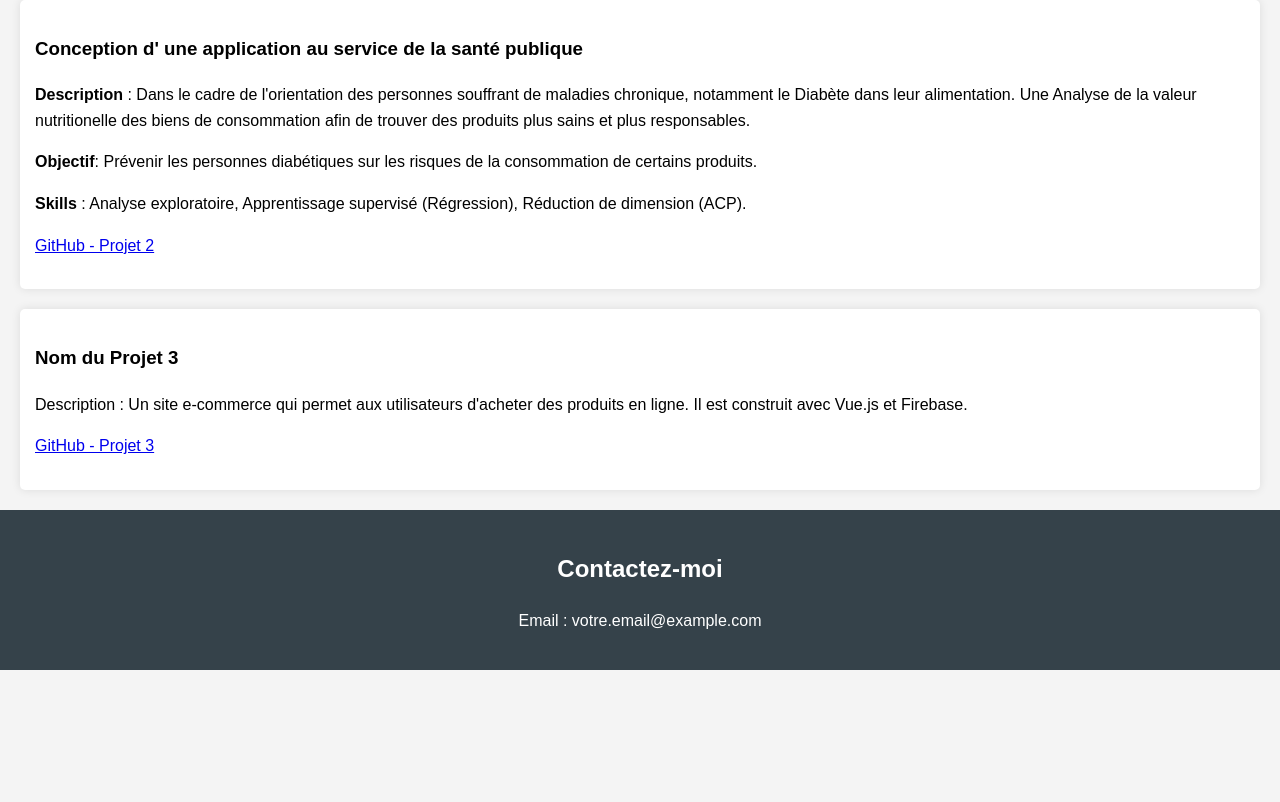
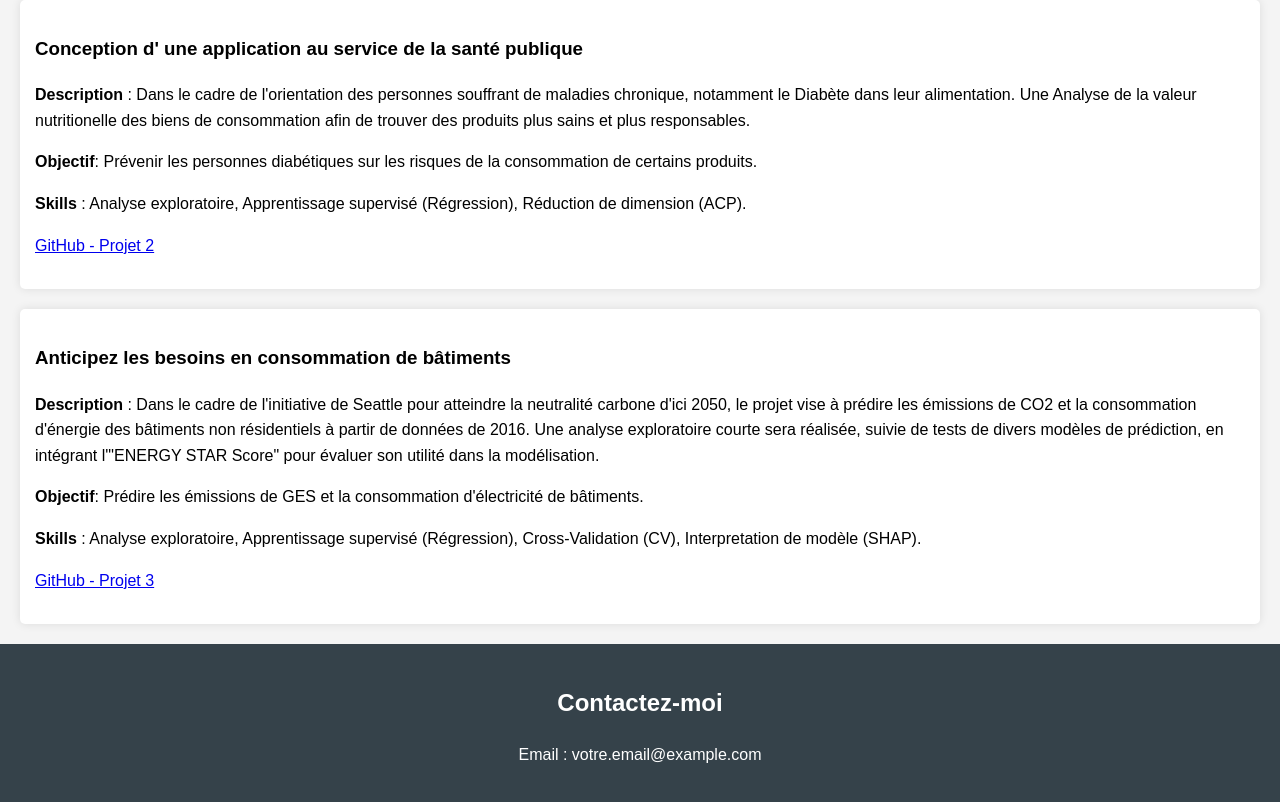
Before and after one commit to Medcos/Medcos.github.io, a plain HTML site: page index.html in a window 1280 px wide. Shown: the part 589-1391 px from the top of the page. Before the commit the page ends 1259 px from the top, so only its background shows below. Drawn offline with Linux system fonts and the light colour scheme.

Commit message:
Update index.html

```diff
--- a/index.html
+++ b/index.html
@@ -23,7 +23,7 @@
 
         <div class="projet">
             <h3>Analysez des données de systèmes éducatifs</h3>
-            <p class="justified"><strong>Description</strong> : Dans le cadre de l'expansion internationale de une EdTech qui propose des contenus de formation en ligne,
+            <p><strong>Description</strong> : Dans le cadre de l'expansion internationale de une EdTech qui propose des contenus de formation en ligne,
                 une analyse exploratoire des données sur l'éducation de la Banque mondiale est nécessaire. Cette analyse vise à
                 identifier les pays à fort potentiel de clients, évaluer l'évolution de ce potentiel et prioriser les pays d'opération.</p>
             <p><strong>Objectif</strong>: Déterminer la qualité et la pertinence des données pour éclairer les décisions stratégiques d'expansion.</p>
@@ -41,8 +41,14 @@
         </div>
 
         <div class="projet">
-            <h3>Nom du Projet 3</h3>
-            <p>Description : Un site e-commerce qui permet aux utilisateurs d'acheter des produits en ligne. Il est construit avec Vue.js et Firebase.</p>
+            <h3>Anticipez les besoins en consommation de bâtiments</h3>
+            <p><strong>Description</strong> : Dans le cadre de l'initiative de Seattle pour atteindre la neutralité carbone d'ici 2050,
+                le projet vise à prédire les émissions de CO2 et la consommation d'énergie des bâtiments non résidentiels à partir
+                de données de 2016. Une analyse exploratoire courte sera réalisée, suivie de tests de divers modèles de prédiction,
+                en intégrant l'"ENERGY STAR Score" pour évaluer son utilité dans la modélisation. </p>
+            <p><strong>Objectif</strong>: Prédire les émissions de GES et la consommation d'électricité de bâtiments.</p>
+            <p><strong>Skills</strong> : Analyse exploratoire, Apprentissage supervisé (Régression), Cross-Validation (CV), Interpretation
+                de modèle (SHAP).</p>
             <p><a href="https://github.com/votreusername/projet3" target="_blank">GitHub - Projet 3</a></p>
         </div>
     </section>
```
